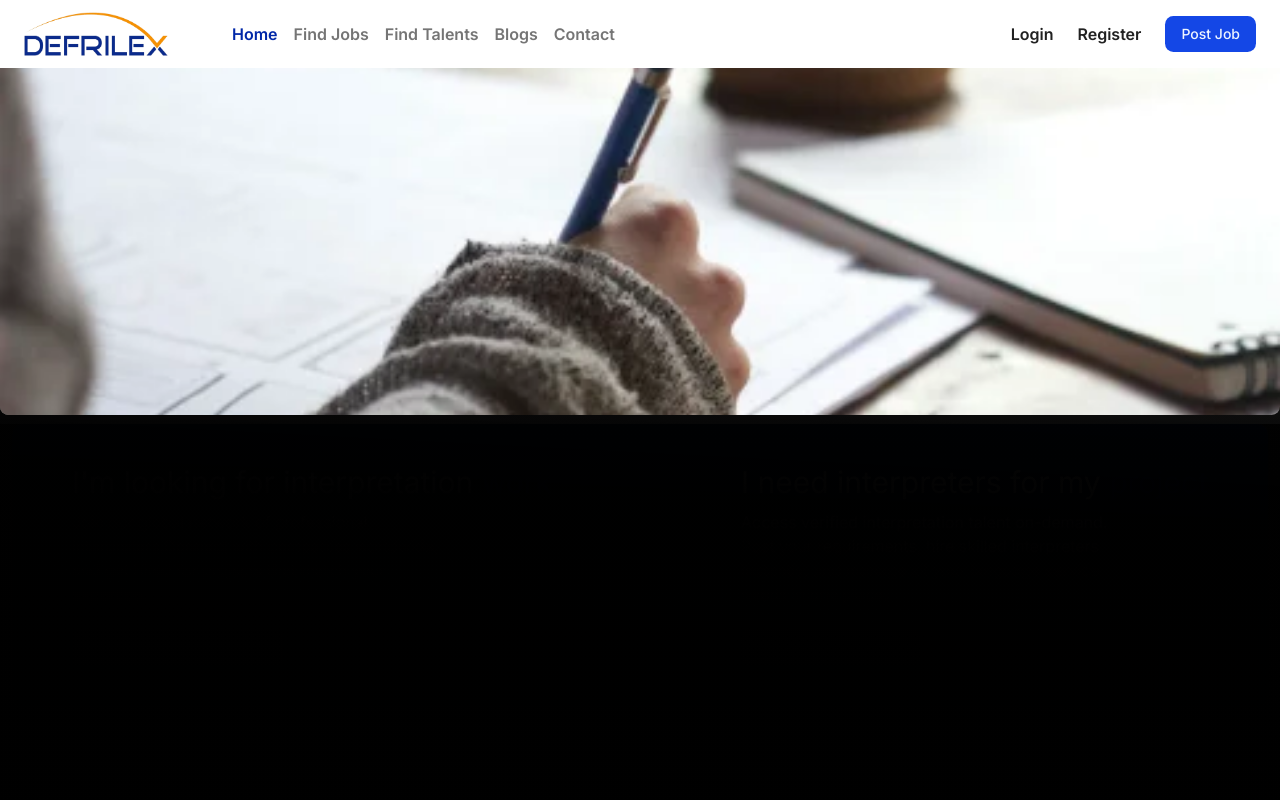
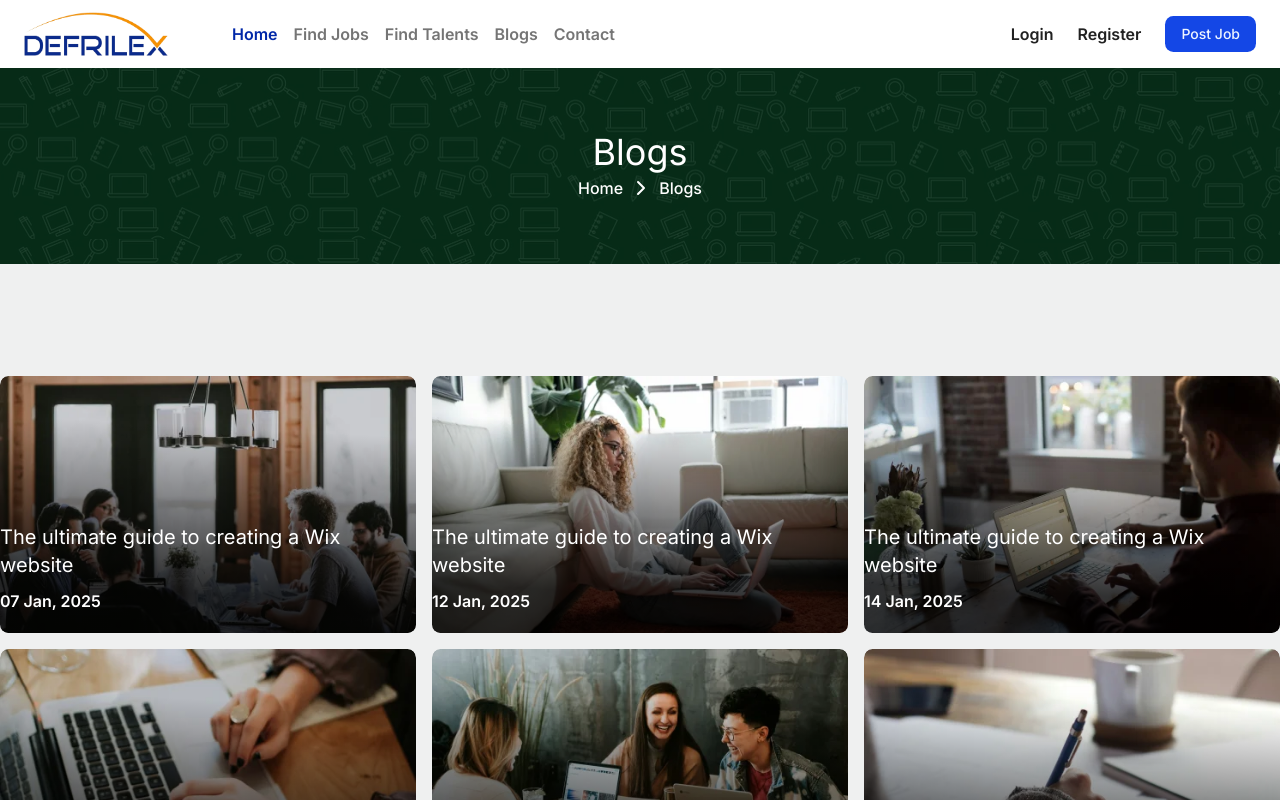
Before and after one commit to jbob9/defrilex, a Next.js app: page /blogs in a window 1280 px wide. Shown: the top 800 px of the page. Built offline with nearby package versions, Linux system fonts and the light colour scheme.

Commit message:
arrange the ui in the blog page

```diff
--- a/app/(app)/blogs/blog-card.tsx
+++ b/app/(app)/blogs/blog-card.tsx
@@ -24,7 +24,7 @@ const BlogCard = ({
           alt=""
         />
       </div>
-      <div className="absolute bottom-5 lef-1/2 z-2 -translate-x-1/2 w-[90%] md:w-[85%]">
+      <div className="absolute bottom-5 lef-4 z-2 w-[90%] md:w-[85%]">
         <h6 className="text-white overflow-hidden text-ellipsis mb-2.5 text-xl">
           {title}
         </h6>
--- a/app/(app)/blogs/page.tsx
+++ b/app/(app)/blogs/page.tsx
@@ -46,7 +46,7 @@ const Blogs = () => {
       />
 
       <div className="container mx-auto py-20 md:py-28">
-        <div className="grid grid-cols-1 md:grid-cols-2 lg:grid-cols-3 gap-4">
+        <div className="grid grid-cols-1 md:grid-cols-2 lg:grid-cols-3 gap-4 mb-16">
           {blogs.map((blog, i) => (
             <BlogCard
               key={i}
--- a/app/(app)/jobs/page.tsx
+++ b/app/(app)/jobs/page.tsx
@@ -33,7 +33,7 @@ const Jobs = () => {
                     placeholder="Type job keyword"
                     autoComplete="off"
                   />
-                  <span className="absolute left-3.5 top-1/2 h-full -translate-y-1/2 cursor-pointer items-center justify-center text-[hsl(0,0%,13%)]">
+                  <span className="absolute left-3.5 top-1/2 -translate-y-1/2 cursor-pointer items-center justify-center text-[hsl(0,0%,13%)]">
                     <SearchIcon />{" "}
                   </span>
                 </div>
@@ -46,7 +46,7 @@ const Jobs = () => {
                     src="/empty.webp"
                     alt="empty"
                   />
-                  <p className="text-muted mt-3">No job found!</p>
+                  <p className="text-muted-foreground mt-3">No job found!</p>
                 </div>
               </div>
             </div>
--- a/app/(app)/navbar.tsx
+++ b/app/(app)/navbar.tsx
@@ -20,7 +20,7 @@ const Navbar = () => {
     >
       <div className="container mx-auto w-full px-3 md:px-6">
         <nav className="relative flex items-center justify-between flex-wrap md:flex-nowrap md:justify-start p-0 py-3">
-          <Link className="mr-16" href="/">
+          <Link className="mr-0 md:mr-16" href="/">
             <Image
               src="/logo.webp"
               className="w-36 h-8 md:h-11"
@@ -36,7 +36,7 @@ const Navbar = () => {
           </div>
 
           <Button
-            className="block md:hidden border-transparent bg-transparent text-black p-0 border-0 ml-2"
+            className="block lg:hidden border-transparent bg-transparent text-black p-0 border-0 ml-2"
             type="button"
             size={"icon-lg"}
             onClick={handleClick}
@@ -48,11 +48,11 @@ const Navbar = () => {
             className={cn(
               "flex grow basis-full md:basis-auto items-center mt-6 md:mt-0 transition-all duration-300 ease-in-out",
               {
-                "hidden md:flex": !isOpen,
+                "hidden lg:flex": !isOpen,
               }
             )}
           >
-            <ul className="flex flex-col md:flex-row items-start md:items-center me-auto py-0 mb-0 list-none pl-0 gap-3 md:gap-4 w-full md:w-auto">
+            <ul className="flex flex-col lg:flex-row items-start md:items-center me-auto py-0 mb-0 list-none pl-0 gap-3 md:gap-4 w-full md:w-auto">
               <li className="relative w-full md:w-auto border-b  pb-2 md:pb-0 md:border-b-0">
                 <Link
                   className="relative cursor-pointer font-semibold text-base text-[hsl(226,100%,33%)] hover:text-primary"
@@ -119,7 +119,7 @@ const Navbar = () => {
               </li>
             </ul>
           </div>
-          <div className="hidden md:block">
+          <div className="hidden lg:block">
             <div className="flex flex-wrap justify-between items-center">
               <ul className="gap-6 flex flex-wrap justify-between items-center">
                 <li>
--- a/app/globals.css
+++ b/app/globals.css
@@ -169,7 +169,7 @@
   z-index: -1;
 }
 
-.blog-card {
+.blog-card::before {
   position: absolute;
   content: "";
   bottom: -15px;
--- a/components/custom-breadcrumb.tsx
+++ b/components/custom-breadcrumb.tsx
@@ -18,7 +18,7 @@ const CustomBreadcrumb = ({
           <div className="max-w-full px-3">
             <div className="text-center">
               <h3 className="text-white mb-1 text-4xl">{title}</h3>
-              <ul className="flex flex-wrap justify-center">
+              <ul className="flex flex-wrap justify-center gap-1.5">
                 {links.map((link, i) => {
                   return (
                     <>
```
